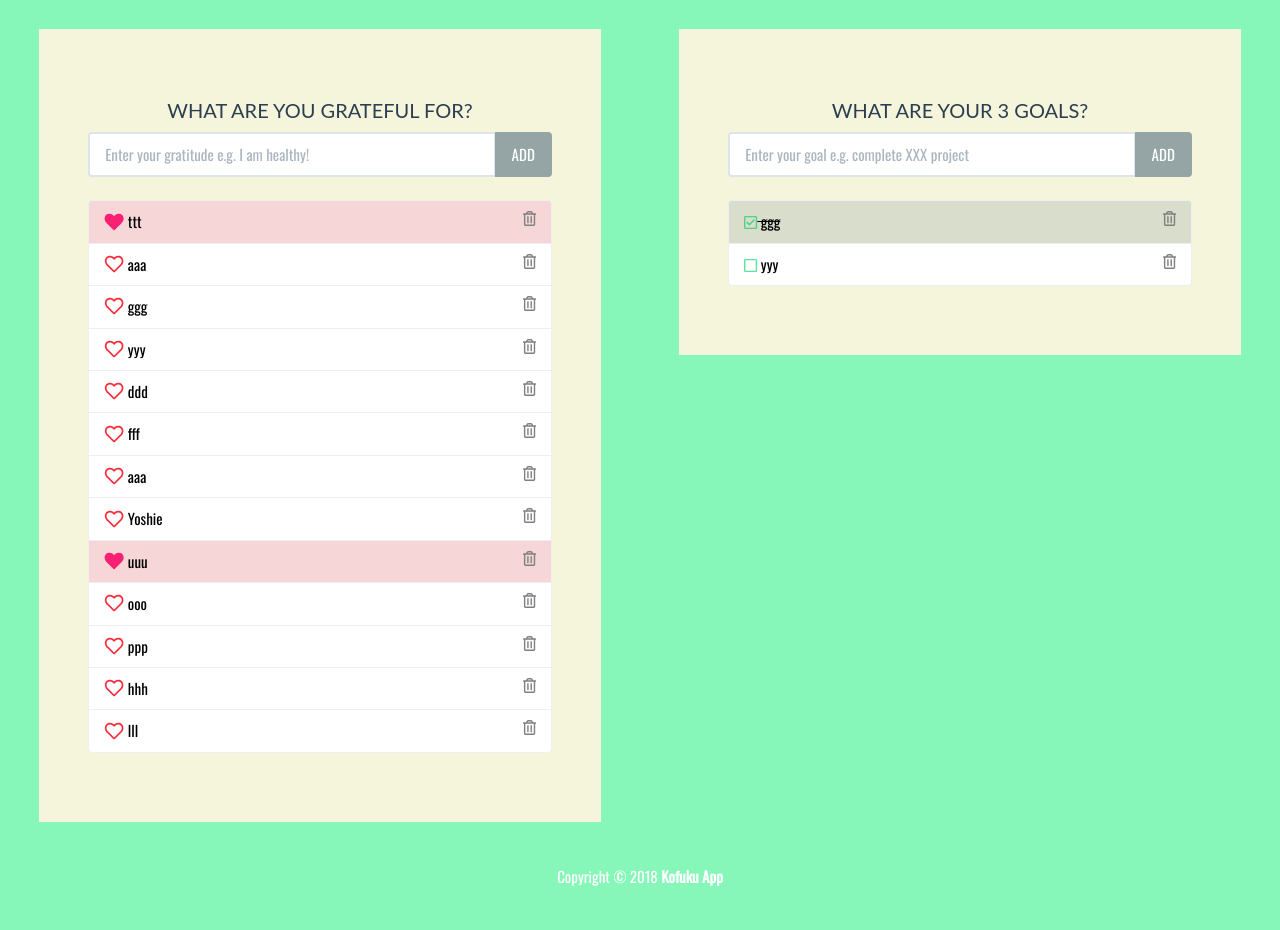
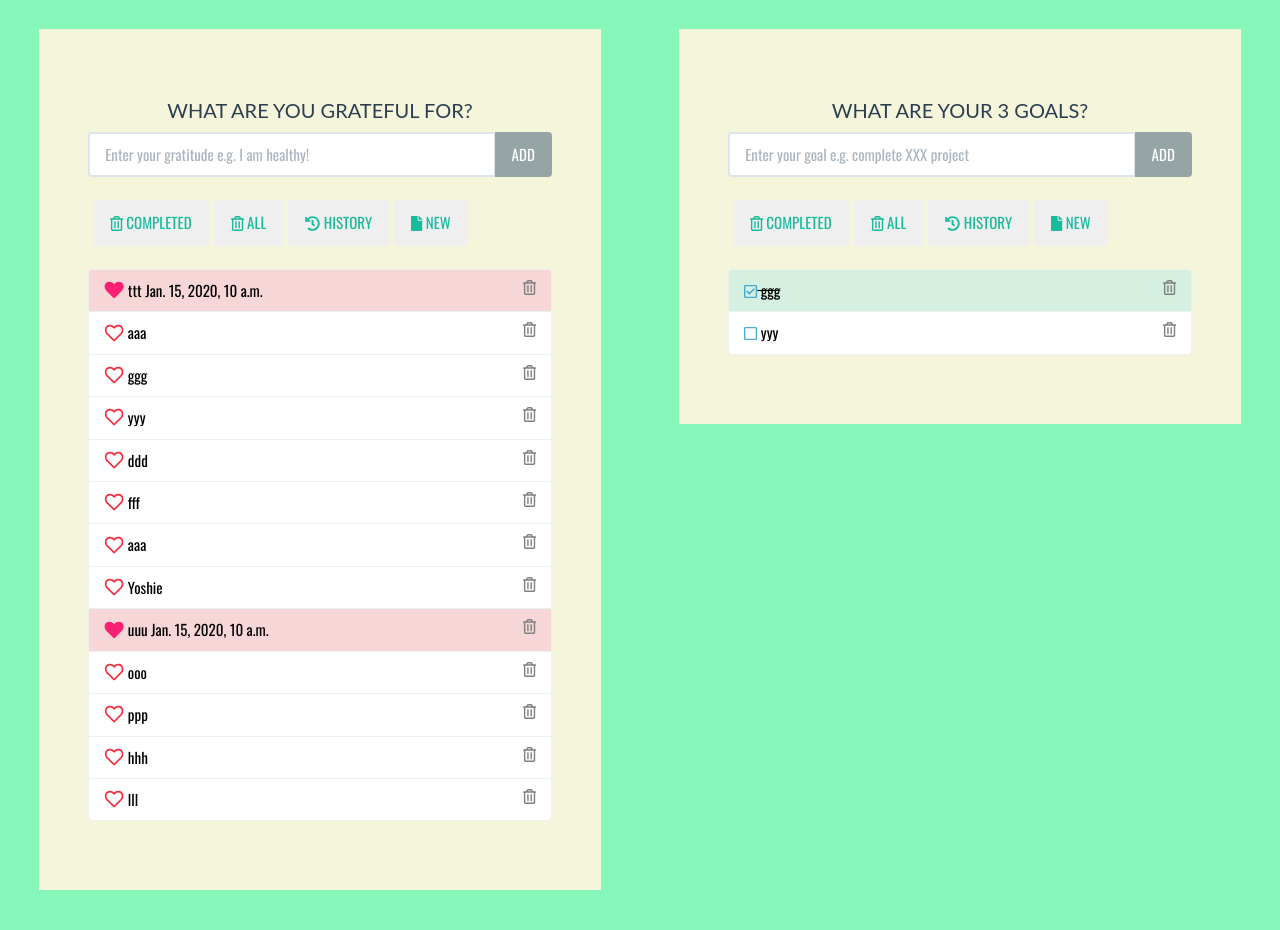
Before and after one commit to Jasmineee2/Kofuku, a Django app: template kofuku/templates/kofuku/index.html in a window 1280 px wide. Shown: the part 189-1119 px from the top of the page. Before the commit the page ends 1075 px from the top, so only its background shows below. Run offline with Django 3.2, Linux system fonts and the light colour scheme; data comes from the database, SQL or seed files in the repository; both versions use the stored data as it was after the commit; the template is opened without the code that fills it: values that come from a table or form of the project are taken from there, most other values are stand-ins (such as "Sample title", 1, 10 or a date in 2020); some libraries are stand-ins or nearby versions.

Commit message:
modified

```diff
--- a/kofuku/models.py
+++ b/kofuku/models.py
@@ -3,6 +3,7 @@ from django.db import models
 class Grat(models.Model):
     text_grat = models.CharField(max_length=80)
     complete_grat = models.BooleanField(default=False)
+    save_grat = models.BooleanField(default=False)
 
     def __str__(self):
         return self.text_grat
--- a/kofuku/static/kofuku/styles.css
+++ b/kofuku/static/kofuku/styles.css
@@ -27,15 +27,17 @@ body {
 	text-align: center;
 	padding-top: 0;
 }
-/* .t10 {
-	margin-top: 10%;
-} */
+.t10 {
+	margin-top: 5%;
+	margin-left: 1%
+
+}
 .t20 {
 	margin-top: 5%;
 }
 .completed {
 	text-decoration: line-through;
-	background: rgba(149, 165, 166, .3);
+	background: rgba(139, 227, 236, 0.3);
 }
 .grat-comp {
 	background: rgba(247, 144, 199, 0.3);
--- a/kofuku/templates/kofuku/index.html
+++ b/kofuku/templates/kofuku/index.html
@@ -49,11 +49,38 @@
 								<!-- <i class="fas fa-history" style="font-size:18px;color:rgb(61, 59, 59);"></i>
 								<i class="fas fa-save" style="font-size:18px;color:rgb(37, 37, 37);"></i> 	 -->
 
+								<div class="row t10">
+										<div class="btn-toolbar">
+											<div class="btn-group">
+												<a href="{% url 'deletegratcomplete' %}"><button type="button" class="btn btn-outline-secondary">
+													<i class="far fa-trash-alt" style="font-size:15px;"></i> COMPLETED
+												</button></a>
+											</div>
+											<div class="btn-group">
+												<a href="{% url 'deletegratall' %}"><button type="button" class="btn btn-outline-secondary">
+													<i class="far fa-trash-alt" style="font-size:15px;"></i> ALL
+												</button></a>
+											</div>
+											<div class="btn-group">
+												<a href="{% url 'history' %}"><button type="button" class="btn btn-outline-secondary">
+													<i class="fas fa-history" style="font-size:15px;"></i> HISTORY
+												</button></a>
+											</div>
+											<div class="btn-group">
+												<a href="{% url 'savegrat' %}"><button type="button" class="btn btn-outline-secondary">
+													<i class="fas fa-file" style="font-size:15px;"></i> NEW
+												</button></a>
+											</div>
+										</div>
+
+								</div>
+
 								<ul class="list-group t20">
+
 											{% for grat in grat_list %}
 												{% if grat.complete_grat %}
 												<li class="list-group-item grat-comp">
-											<i class="fas fa-heart" style="font-size:18px;color:rgb(250, 33, 116);"></i>  {{ grat.text_grat }}
+													<i class="fas fa-heart" style="font-size:18px;color:rgb(250, 33, 116);"></i>  {{ grat.text_grat }} {{ grat_added_time }}
 
 													<a href="{% url 'deletegrat' grat.id %}"><button type="button" class="far fa-trash-alt pull-right" style="font-size:15px;color:grey;"></button></a>
 												</li>
@@ -62,9 +89,11 @@
 														<a href ="{% url 'completegrat' grat.id %}"><i class="far fa-heart" style="font-size:18px;color:rgb(245, 45, 61);"></i></a>  {{ grat.text_grat }}
 														<a href="{% url 'deletegrat' grat.id %}"><button type="button" class="far fa-trash-alt pull-right" style="font-size:15px;color:grey;"></button></a>
 												</li>
-										</a>
 												{% endif %}
+
 											{% endfor %}
+
+
 								</ul>
 							</div>
 						</div>
@@ -86,15 +115,41 @@
 									</div>
 								</form>
 
+								<div class="row t10">
+
+										<div class="btn-toolbar">
+											<div class="btn-group">
+												<a href="{% url 'deletegoalcomplete' %}"><button type="button" class="btn btn-outline-secondary">
+													<i class="far fa-trash-alt" style="font-size:15px;"></i> COMPLETED
+												</button></a>
+											</div>
+											<div class="btn-group">
+												<a href="{% url 'deletegoalall' %}"><button type="button" class="btn btn-outline-secondary">
+													<i class="far fa-trash-alt" style="font-size:15px;"></i> ALL
+												</button></a>
+											</div>
+											<div class="btn-group">
+												<a href="{% url 'history' %}"><button type="button" class="btn btn-outline-secondary">
+													<i class="fas fa-history" style="font-size:15px;"></i> HISTORY
+												</button></a>
+											</div>
+											<div class="btn-group">
+												<a href="{% url 'deletegratall' %}"><button type="button" class="btn btn-outline-secondary">
+													<i class="fas fa-file" style="font-size:15px;"></i> NEW
+												</button></a>
+											</div>
+										</div>
+								</div>
+
 								<ul class="list-group t20">
 									{% for goal in goal_list %}
 										{% if goal.complete_goal %}
-										<li class="list-group-item completed"><i class="far fa-check-square" style="font-size:15px;color:rgba(50, 206, 120, 0.8);"></i>  {{ goal.text_goal }}
+										<li id="list-item" class="list-group-item completed"><i class="far fa-check-square" style="font-size:15px;color:rgba(35, 151, 201, 0.8);"></i>  {{ goal.text_goal }}
 											<a href="{% url 'deletegoal' goal.id %}"><button type="button" class="far fa-trash-alt pull-right" style="font-size:15px;color:grey;"></button></a>
 										</li>
 										{% else %}
-										<li class="list-group-item">
-											<a href ="{% url 'completegoal' goal.id %}"><i class="far fa-square" style="font-size:15px;color:rgba(55, 220, 129, 0.8);"></i></a>  {{ goal.text_goal }}
+										<li id="list-item" class="list-group-item">
+											<a href ="{% url 'completegoal' goal.id %}"><i class="far fa-square" style="font-size:15px;color:rgba(35, 151, 201, 0.8);"></i></a>  {{ goal.text_goal }}
 											<a href="{% url 'deletegoal' goal.id %}"><button type="button" class="far fa-trash-alt pull-right" style="font-size:15px;color:grey;"></button></a>
 										</li>
 										{% endif %}
--- a/kofuku/urls.py
+++ b/kofuku/urls.py
@@ -3,15 +3,23 @@ from . import views
 
 urlpatterns = [
     #path('', views.indexGoal, name = 'indexgoal'),
+
+    path('', views.index, name = 'index'),
+    path('history', views.history, name = 'history'),
+
+    path('addgrat', views.addGrat, name='addgrat'),
+    path('complete-grat/<grat_id>', views.completeGrat, name = 'completegrat'),
+    path('delete-grat/<grat_id>', views.deleteGrat, name="deletegrat"),
+    path('deletegratcomplete', views.deleteGratCompleted, name="deletegratcomplete"),
+    path('deletegratall', views.deleteGratAll, name='deletegratall'),
+    path('saveGrat', views.saveGrat, name='savegrat'),
+
+
     path('addgoal', views.addGoal, name='addgoal'),
     path('complete-goal/<goal_id>', views.completeGoal, name = 'completegoal'),
     path('delete-goal/<goal_id>', views.deleteGoal, name="deletegoal"),
-
-    path('', views.indexGrat, name = 'index'),
-    path('addgrat', views.addGrat, name='addgrat'),
-    path('complete-grat/<grat_id>', views.completeGrat, name = 'completegrat'),
-    path('delete-grat/<grat_id>', views.deleteGrat, name="deletegrat"),
-
+    path('deletegoalcomplete', views.deleteGoalCompleted, name="deletegoalcomplete"),
+    path('deletegoalall', views.deleteGoalAll, name='deletegoalall'),
 
 
 
--- a/project/settings.py
+++ b/project/settings.py
@@ -20,7 +20,7 @@ BASE_DIR = os.path.dirname(os.path.dirname(os.path.abspath(__file__)))
 # See https://docs.djangoproject.com/en/2.0/howto/deployment/checklist/
 
 # SECURITY WARNING: keep the secret key used in production secret!
-SECRET_KEY = ''
+SECRET_KEY = '2vj)nbg@3)p8!xyy81to4a40(15@d__n9_3h)a_objdk08yu+^'
 
 # SECURITY WARNING: don't run with debug turned on in production!
 DEBUG = True
```
Also changed, not shown: kofuku/templates/kofuku/history.html (+3 -26 lines), kofuku/views.py (+39 -3 lines), db.sqlite3, kofuku/migrations/0002_grat_save_grat.py (added), kofuku/migrations/0003_auto_20180313_1513.py (added), kofuku/migrations/0004_auto_20180313_1940.py (added). Lines whose indentation alone changed are shown as unchanged.
